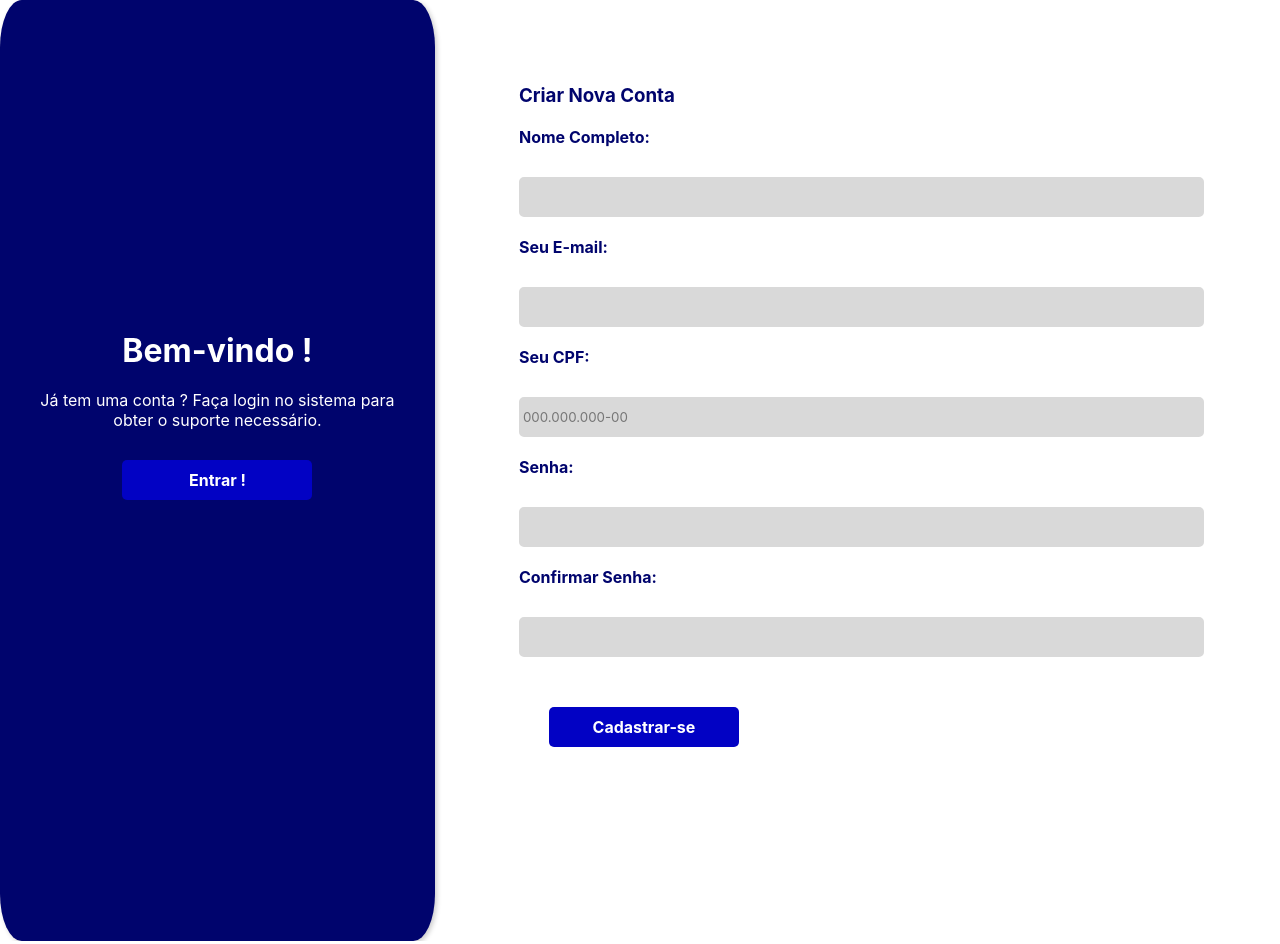
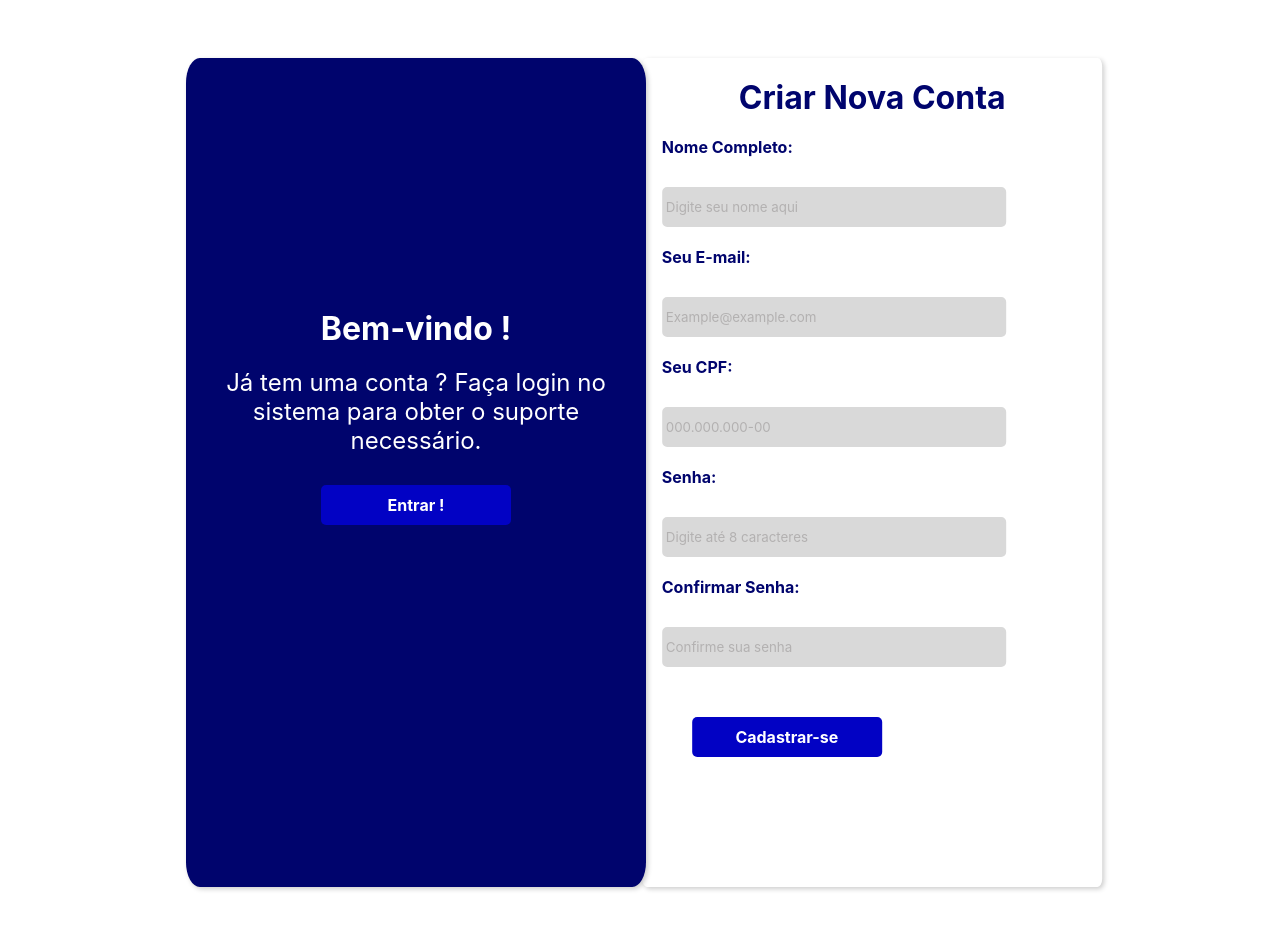
Before and after one commit to Code-Nine-FTC/API-2024.1, a React (Create React App) app in the folder src/Frontend/: page /registro in a window 1280 px wide. Built offline with nearby package versions, Linux system fonts and the light colour scheme.

Commit message:
style & fix
Arrumado bug de importação de imagem, e mudanças na estilização da Page Registro

```diff
--- a/src/Frontend/src/component/login/formLogin.tsx
+++ b/src/Frontend/src/component/login/formLogin.tsx
@@ -23,7 +23,4 @@ function LoginForm() {
   );
 }
 
-
-
-
 export default LoginForm;
--- a/src/Frontend/src/component/registro/registro.css
+++ b/src/Frontend/src/component/registro/registro.css
@@ -2,6 +2,9 @@
 
 .container {
   display: flex;
+  justify-content: center;
+  flex-direction: row;
+  margin-left: 10%;
 }
 .bemvindo {
   display: flex;
@@ -11,15 +14,12 @@
   background-color: #00046D;
   color: white;
   padding: 20px;
-  width: 35%;
-  border-radius: 5%;
+  width: 60%;
+  border-radius: 3%;
+  margin: 5%;
   text-align: center;
   box-shadow: 2px 2px 5px rgba(0, 0, 0, 0.2);
-
-}
-
-.title{
-  font-size: xx-large;
+  z-index: 1;
 }
 
 .form {
@@ -27,21 +27,36 @@
   color: #00046D;
   padding: 20px;
   width: 60%;
-  border-radius: 5%;
+  border-radius: 1%;
   margin: 5%;
+  margin-left: 5%;
+  box-shadow: 2px 2px 5px rgba(0, 0, 0, 0.2);
+  transform: translate(-26%);
 }
+
+.title{
+  font-size: xx-large;
+  text-align: center;
+}
+
+.texto{
+  font-size: x-large;
+  text-align: center;
+}
+
+
 
 .form label {display: block;margin-bottom: 10px; font-weight: bold;
 }
 
 .form input[type="text"],
 .form input[type="email"],
-.form input[type="password"] {width: 100%;
+.form input[type="password"] {width: 80%;
 }
 
 
 .form input[type="submit"] {
-  width: 100%;
+  width: 60%;
   padding: 10px;
   background-color: #00046D;
   color: white;
@@ -52,7 +67,8 @@
 
 
 .form input::placeholder {
-  color: #777;
+  color: #b3b1b1;
+  margin-left: 5%;
 }
 
 .form form {
--- a/src/Frontend/src/pages/infoCliente.tsx
+++ b/src/Frontend/src/pages/infoCliente.tsx
@@ -1,6 +1,6 @@
 import React, { useState, FormEvent } from 'react';
 import ".././component/infoCliente/infoCliente.css"
-import ImageComponent from '../component/imagemPerfil/imagemperfil';
+import ImageComponent from '../component/imagemperfil/imagemperfil';
 import Sidebar from '../component/sidebar/sidebar';
 const userLogado = 'getDefaultNavigationItems'
 
--- a/src/Frontend/src/pages/infoSuporte.tsx
+++ b/src/Frontend/src/pages/infoSuporte.tsx
@@ -1,6 +1,6 @@
 import React, { useState, FormEvent } from 'react';
 import "../component/infoSuporte/infoSuporte.css"
-import ImageComponent from '../component/imagemPerfil/imagemperfil';
+import ImageComponent from '../component/imagemperfil/imagemperfil';
 import Sidebar from '../component/sidebar/sidebar';
 const userLogado = 'getAtendenteNavigationItems'
 
--- a/src/Frontend/src/pages/registroPage.tsx
+++ b/src/Frontend/src/pages/registroPage.tsx
@@ -6,7 +6,7 @@ const Registro = () => {
         <section className='container'>
             <section className="bemvindo">
                 <h1 className='title'>Bem-vindo !</h1><br></br>
-                <p>Já tem uma conta ? Faça login no sistema para obter o suporte necessário. </p>
+                <p className='texto'>Já tem uma conta ? Faça login no sistema para obter o suporte necessário. </p>
                 <div className='button'>
                  <div id='Editar'>
                  Entrar !
@@ -14,23 +14,23 @@ const Registro = () => {
                 </div>
             </section>
             <section className="form">
-                <h1>Criar Nova Conta</h1><br></br>
+                <h1 className='title'>Criar Nova Conta</h1><br></br>
                 <form action ='' method="POST">
 
                     <label>Nome Completo:</label><br></br>
-                    <input type="text" id='nome' name="nome" required></input><br></br>
+                    <input type="text" id='nome' name="nome" placeholder='Digite seu nome aqui ' required></input><br></br>
                     <br></br>
                     <label>Seu E-mail:</label><br></br>
-                    <input type="email" id="email" name="email" required></input><br></br>
+                    <input type="email" id="email" name="email" placeholder='Example@example.com' required></input><br></br>
                     <br></br>
                     <label>Seu CPF:</label><br></br>
-                    <input type="text" id="cpf" name="cpf" pattern="\d{3}\.\d{3}\.\d{3}-\d{2}" placeholder="000.000.000-00" required></input><br></br>
+                    <input type="text" id="cpf" name="cpf" pattern="\d{3}\.\d{3}\.\d{3}-\d{2}" placeholder="000.000.000-00 " required></input><br></br>
                     <br></br>
                     <label>Senha:</label><br></br>
-                    <input type='password' id='senha' name="senha" required></input><br></br>
+                    <input type='password' id='senha' name="senha" placeholder='Digite até 8 caracteres ' required></input><br></br>
                     <br></br>
                     <label>Confirmar Senha:</label><br></br>
-                    <input type="password" id="confirmarsenha" name="senha" required></input><br></br>
+                    <input type="password" id="confirmarsenha" name="senha" placeholder='Confirme sua senha' required></input><br></br>
                     <br></br>
                     <div className='button'>
                         <div id='Editar'>
--- a/src/Frontend/src/rotas/rotas.tsx
+++ b/src/Frontend/src/rotas/rotas.tsx
@@ -6,17 +6,17 @@ import Registro from "../pages/registroPage";
 import Editinfocli from "../pages/infoCliente";
 import Editinfosuport from "../pages/infoSuporte";
 import Faq from "../pages/faq";
-
+import LoginPage from "../pages/loginPage";
 
 const Rotas = () => {
     return (
         <BrowserRouter>
           <Switch>
-
             <Route path="/" element={<Home />} />
             <Route path="/registro" element={<Registro />} />
             <Route path="/editarsuporte" element={<Editinfosuport/>}/>
             <Route path="/editarcliente" element={<Editinfocli/>}/>
+            <Route path="/login" element={<LoginPage/>}></Route>
           </Switch>
         </BrowserRouter>
     )
```
